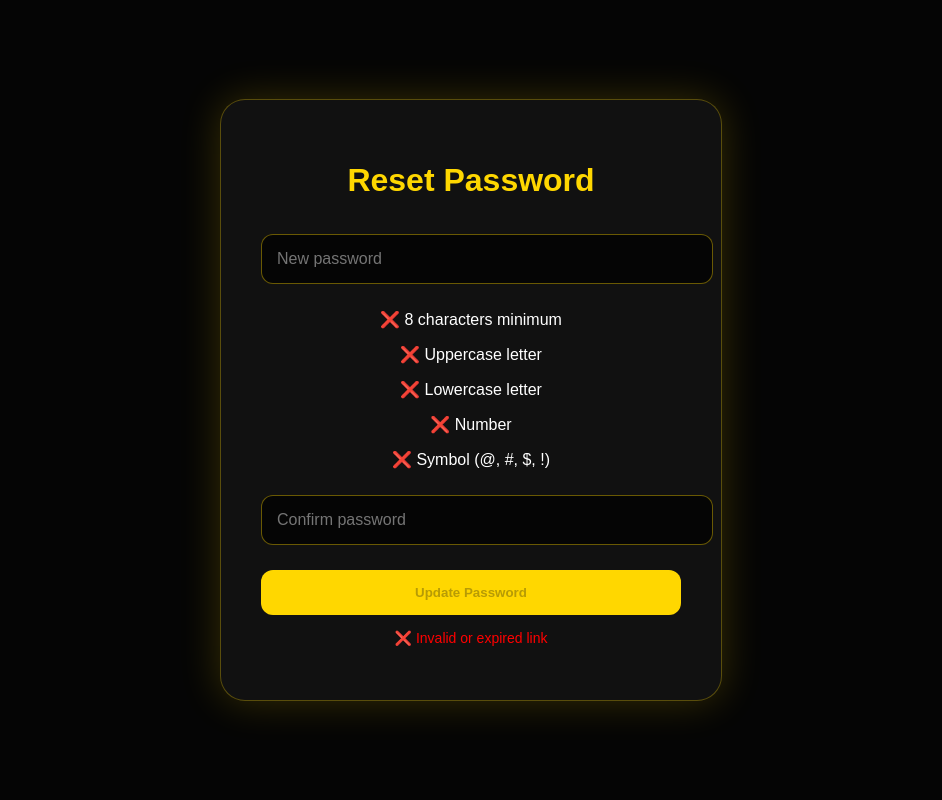
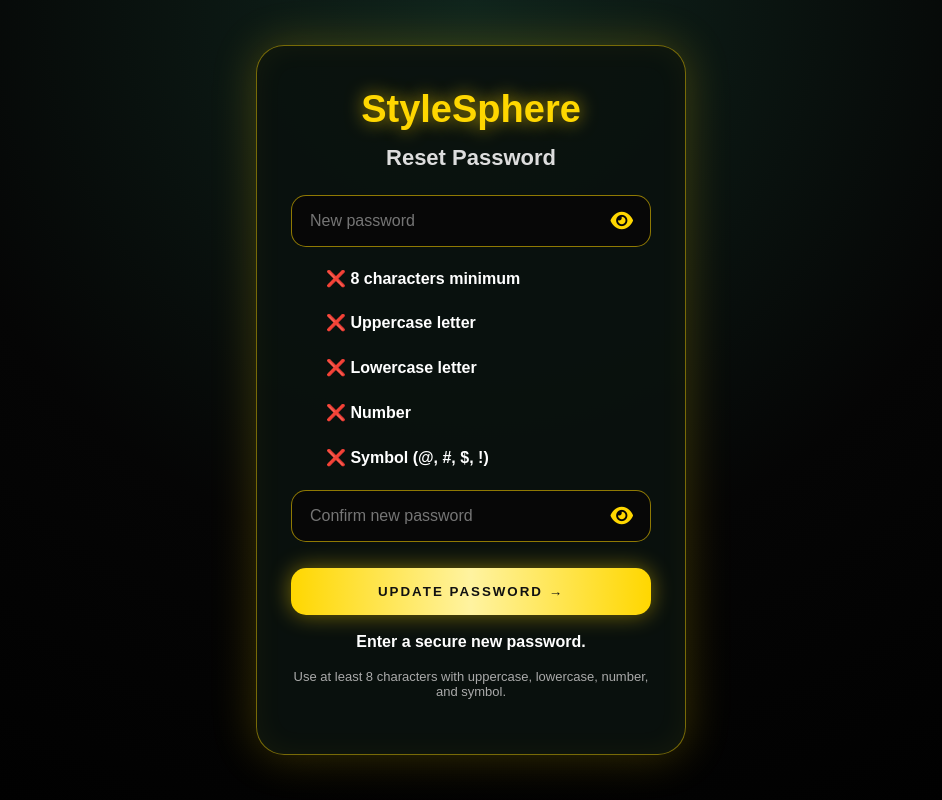
Before and after one commit to ShopStyleSphere/stylesphere-site, a website: page reset.html in a window 1280 px wide. Shown: the whole page, without its empty margins (169-1111 px from the left). Drawn offline with Linux system fonts and the light colour scheme; no server answers.

Commit message:
Update reset.html

```diff
--- a/reset.html
+++ b/reset.html
@@ -1,73 +1,119 @@
 <!DOCTYPE html>
 <html lang="en">
 <head>
-<meta charset="UTF-8">
+  <meta charset="UTF-8" />
   <title>Reset Password - StyleSphere</title>
-<meta name="viewport" content="width=device-width, initial-scale=1.0">
+  <meta name="viewport" content="width=device-width, initial-scale=1.0" />
+
+  <link rel="stylesheet" href="https://cdnjs.cloudflare.com/ajax/libs/font-awesome/6.5.0/css/all.min.css">
 
   <style>
-body {
+    *{box-sizing:border-box}
+    body{
       margin:0;
-  height:100vh;
+      min-height:100vh;
       display:flex;
+      align-items:center;
       justify-content:center;
-  align-items:center;
-  background:#050505;
-  font-family:Arial;
-  color:white;
+      background:radial-gradient(circle at top,#10251d,#050505 55%,#000);
+      font-family:Arial,sans-serif;
+      color:#fff;
+      padding:24px;
     }
-
-.box {
-  padding:40px;
-  border-radius:25px;
-  background:#111;
-  border:1px solid rgba(255,215,0,0.3);
-  box-shadow:0 0 40px rgba(255,215,0,0.2);
-  width:90%;
-  max-width:420px;
+    .box{
+      width:100%;
+      max-width:430px;
       text-align:center;
+      padding:42px 34px;
+      border-radius:28px;
+      background:rgba(10,18,15,.92);
+      border:1px solid rgba(255,215,0,.45);
+      box-shadow:0 0 45px rgba(255,215,0,.22), inset 0 0 30px rgba(255,215,0,.05);
     }
-
-h1 {
+    h1{
+      margin:0 0 14px;
       color:#ffd700;
-  margin-bottom:25px;
+      font-size:38px;
+      text-shadow:0 0 18px rgba(255,215,0,.7);
     }
-
-input {
+    .sub{
+      color:#ddd;
+      margin:0 0 24px;
+      font-weight:700;
+      font-size:22px;
+    }
+    .passBox{
+      position:relative;
+      margin:12px 0;
+    }
+    input{
       width:100%;
-  padding:15px;
-  margin:10px 0;
-  border-radius:12px;
-  border:1px solid rgba(255,215,0,0.4);
-  background:#050505;
-  color:white;
+      padding:16px 55px 16px 18px;
+      border-radius:15px;
+      border:1px solid rgba(255,215,0,.55);
+      background:#070707;
+      color:#fff;
       font-size:16px;
+      outline:none;
     }
-
-button {
-  width:100%;
-  padding:15px;
-  border-radius:12px;
-  border:0;
-  background:#ffd700;
-  font-weight:bold;
-  margin-top:15px;
+    .passBox i{
+      position:absolute;
+      right:18px;
+      top:50%;
+      transform:translateY(-50%);
+      color:#ffd700;
+      font-size:20px;
       cursor:pointer;
     }
-
-#status {
-  margin-top:15px;
-  font-size:14px;
+    #rules{
+      margin:18px 0;
+      text-align:left;
+      padding-left:35px;
+      font-weight:700;
+      font-size:16px;
+      line-height:1.8;
+    }
+    button{
+      width:100%;
+      padding:16px;
+      margin-top:14px;
+      border:0;
+      border-radius:15px;
+      background:linear-gradient(90deg,#ffd700,#fff3a0,#ffd700);
+      color:#111;
+      font-weight:900;
+      letter-spacing:2px;
+      cursor:pointer;
+      box-shadow:0 0 22px rgba(255,215,0,.45);
+    }
+    button:disabled{
+      opacity:.55;
+      cursor:not-allowed;
+    }
+    #status{
+      margin-top:18px;
+      font-size:16px;
+      font-weight:800;
+    }
+    .success{color:#00ff99}
+    .error{color:#ff4b4b}
+    .small{
+      color:#aaa;
+      font-size:13px;
+      margin-top:18px;
     }
   </style>
 </head>
 
 <body>
+  <div class="box">
+    <h1>StyleSphere</h1>
+    <p class="sub">Reset Password</p>
 
-<div class="box">
-  <h1>Reset Password</h1>
-
-  <input id="password" type="password" placeholder="New password">
+    <div class="passBox">
+      <input id="newPass" type="password" placeholder="New password">
+      <i id="eyeNew" class="fa-solid fa-eye"></i>
+    </div>
 
     <div id="rules">
       <p id="ruleLength">❌ 8 characters minimum</p>
@@ -77,82 +123,126 @@ button {
       <p id="ruleSymbol">❌ Symbol (@, #, $, !)</p>
     </div>
 
-  <input id="confirmPassword" type="password" placeholder="Confirm password">
+    <div class="passBox">
+      <input id="confirmPass" type="password" placeholder="Confirm new password">
+      <i id="eyeConfirm" class="fa-solid fa-eye"></i>
+    </div>
 
-  <button id="btn">Update Password</button>
+    <button id="resetBtn">UPDATE PASSWORD →</button>
 
-  <p id="status"></p>
+    <p id="status">Enter a secure new password.</p>
+    <p class="small">Use at least 8 characters with uppercase, lowercase, number, and symbol.</p>
   </div>
 
   <script type="module">
     import { auth } from "./js/firebase.js";
     import { confirmPasswordReset } from "https://www.gstatic.com/firebasejs/10.12.5/firebase-auth.js";
 
-// قراءة الرابط
     const params = new URLSearchParams(window.location.search);
     const mode = params.get("mode");
     const oobCode = params.get("oobCode");
 
-const password = document.getElementById("password");
-const confirmPassword = document.getElementById("confirmPassword");
-const btn = document.getElementById("btn");
+    const newPass = document.getElementById("newPass");
+    const confirmPass = document.getElementById("confirmPass");
+    const resetBtn = document.getElementById("resetBtn");
     const status = document.getElementById("status");
 
-// 🔴 تحقق من الرابط
-if (mode !== "resetPassword" || !oobCode) {
-  status.style.color = "red";
-  status.textContent = "❌ Invalid or expired link";
-  btn.disabled = true;
+    function updateRule(id, valid, text) {
+      const el = document.getElementById(id);
+      el.textContent = (valid ? "✅ " : "❌ ") + text;
+      el.style.color = valid ? "#00ff99" : "#ff4b4b";
     }
 
-// زر التحديث
-btn.addEventListener("click", async () => {
+    function isStrong(pass) {
+      return (
+        pass.length >= 8 &&
+        /[A-Z]/.test(pass) &&
+        /[a-z]/.test(pass) &&
+        /[0-9]/.test(pass) &&
+        /[@#$!]/.test(pass)
+      );
+    }
 
-  const pass = password.value;
-  const confirm = confirmPassword.value;
+    function checkPassword() {
+      const pass = newPass.value;
 
-  if (!pass || !confirm) {
-    status.textContent = "Please fill all fields";
+      updateRule("ruleLength", pass.length >= 8, "8 characters minimum");
+      updateRule("ruleUpper", /[A-Z]/.test(pass), "Uppercase letter");
+      updateRule("ruleLower", /[a-z]/.test(pass), "Lowercase letter");
+      updateRule("ruleNumber", /[0-9]/.test(pass), "Number");
+      updateRule("ruleSymbol", /[@#$!]/.test(pass), "Symbol (@, #, $, !)");
+    }
+
+    function setupEye(inputId, eyeId) {
+      const input = document.getElementById(inputId);
+      const eye = document.getElementById(eyeId);
+
+      eye.addEventListener("click", () => {
+        const show = input.type === "password";
+        input.type = show ? "text" : "password";
+
+        eye.classList.toggle("fa-eye", !show);
+        eye.classList.toggle("fa-eye-slash", show);
+      });
+    }
+
+    setupEye("newPass", "eyeNew");
+    setupEye("confirmPass", "eyeConfirm");
+
+    newPass.addEventListener("input", checkPassword);
+
+    resetBtn.addEventListener("click", async () => {
+      const pass = newPass.value.trim();
+      const confirm = confirmPass.value.trim();
+
+      status.className = "";
+      status.textContent = "";
+
+      if (mode !== "resetPassword" || !oobCode) {
+        status.className = "error";
+        status.textContent = "❌ Invalid or expired reset link.";
         return;
       }
 
-// تحقق من قوة الباسورد
-if (
-  pass.length < 8 ||
-  !/[A-Z]/.test(pass) ||
-  !/[a-z]/.test(pass) ||
-  !/[0-9]/.test(pass) ||
-  !/[@#$!]/.test(pass)
-) {
-  status.style.color = "red";
-  status.textContent =
-    "Password must be 8+ characters with uppercase, lowercase, number, and symbol.";
+      if (!pass || !confirm) {
+        status.className = "error";
+        status.textContent = "Please fill both password fields.";
         return;
       }
 
-// تحقق من التطابق
+      if (!isStrong(pass)) {
+        status.className = "error";
+        status.textContent = "Password must be 8+ characters with uppercase, lowercase, number, and symbol.";
+        return;
+      }
+
       if (pass !== confirm) {
-  status.style.color = "red";
-  status.textContent = "Passwords do not match";
+        status.className = "error";
+        status.textContent = "Passwords do not match.";
         return;
       }
 
       try {
+        resetBtn.disabled = true;
+        resetBtn.textContent = "UPDATING...";
+
         await confirmPasswordReset(auth, oobCode, pass);
 
-    status.style.color = "#00ff99";
-    status.textContent = "✅ Password updated successfully";
+        status.className = "success";
+        status.textContent = "✅ Password updated successfully. Redirecting...";
 
         setTimeout(() => {
-      window.location.href = "client-login.html";
-    }, 1500);
+          window.location.replace("client-login.html");
+        }, 1800);
 
       } catch (err) {
-    status.style.color = "red";
-    status.textContent = "❌ Invalid or expired link";
+        resetBtn.disabled = false;
+        resetBtn.textContent = "UPDATE PASSWORD →";
+
+        status.className = "error";
+        status.textContent = "❌ Invalid or expired reset link.";
       }
     });
   </script>
-
 </body>
 </html>
```
Lines whose indentation alone changed are shown as unchanged.
